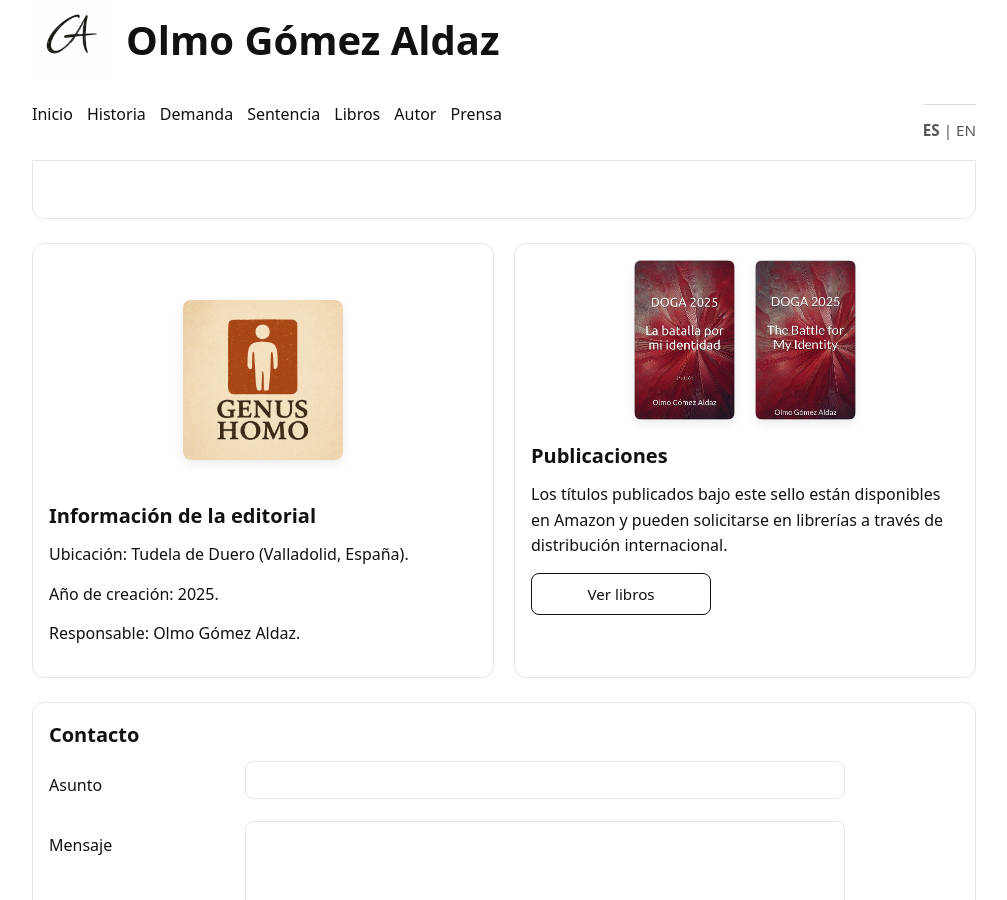
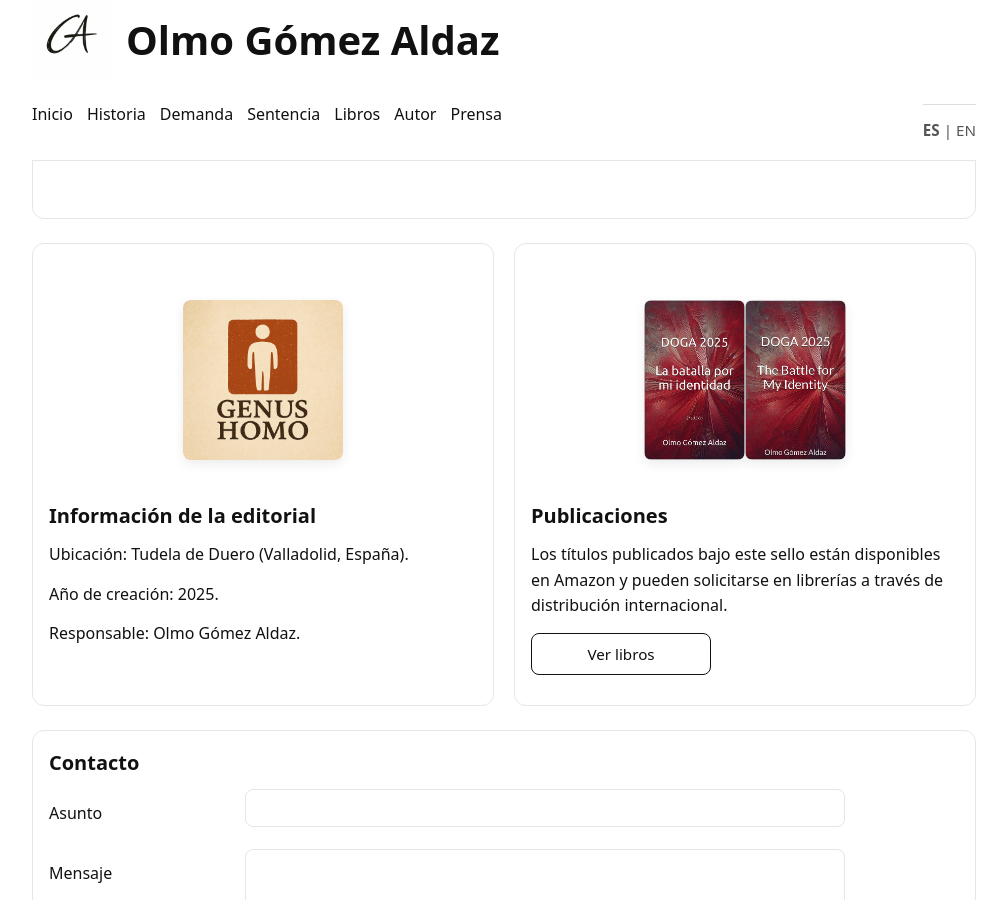
Before and after one commit to olmogaldaz/olmogaldaz.github.io, a Jekyll site: the page built from es/genus-homo/index.html, in a window 1280 px wide and 900 px high, scrolled down 330 px. Shown: the whole window, without its empty margins (136-1143 px from the left). Built offline with Jekyll 4.4.1, drawn with Linux system fonts in a browser that asks for light colours.

Commit message:
Update index.html

```diff
--- a/es/genus-homo/index.html
+++ b/es/genus-homo/index.html
@@ -51,7 +51,7 @@ description: Sello editorial independiente vinculado a los proyectos de identida
 
     <!-- PUBLICACIONES -->
     <div class="card">
-      <div class="books-mini">
+      <div class="genus-logo">
         <img src="/img/doga-es.jpg" alt="DOGA 2025 · Edición en español" class="editorial-img">
         <img src="/img/doga-en.jpg" alt="DOGA 2025 · English edition" class="editorial-img">
       </div>
```
